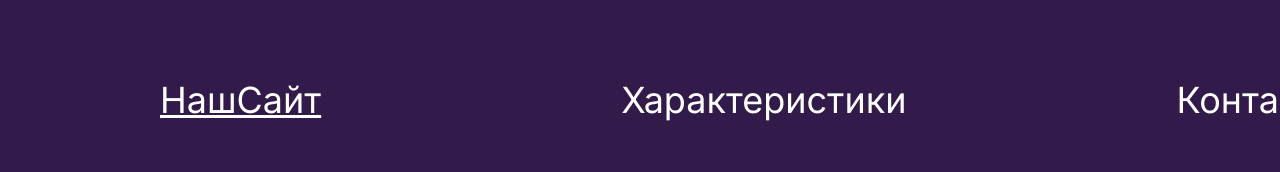
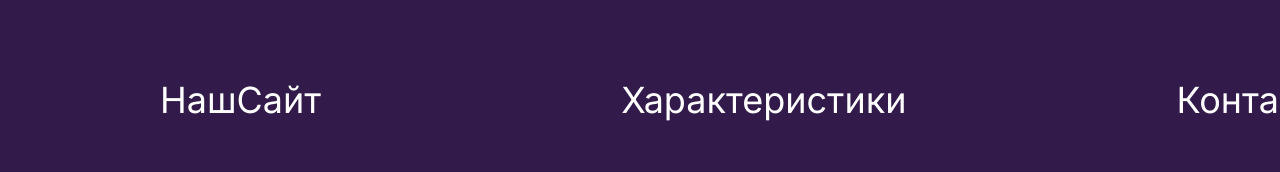
Before and after one commit to chickengunna/vankov, a plain HTML site: page index.html in a window 1280 px wide. Shown: the top 172 px of the page. Drawn offline with Linux system fonts and the light colour scheme.

Commit message:
Update style.css

```diff
--- a/css/style.css
+++ b/css/style.css
@@ -30,6 +30,11 @@
     font-size: 36px;
     line-height: 44px;
     font-weight: 400;
+
+}
+
+.logo_p {
+   text-decoration: none;
 
 }
 
```
